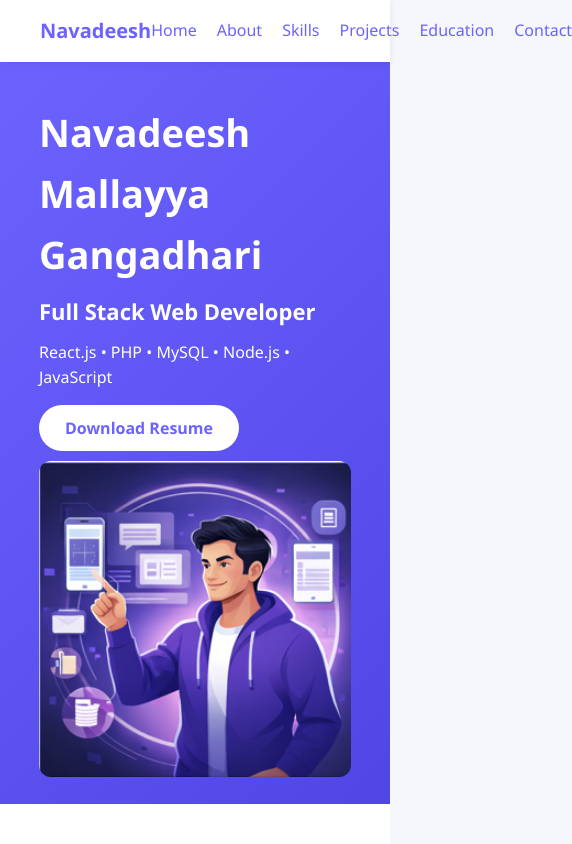
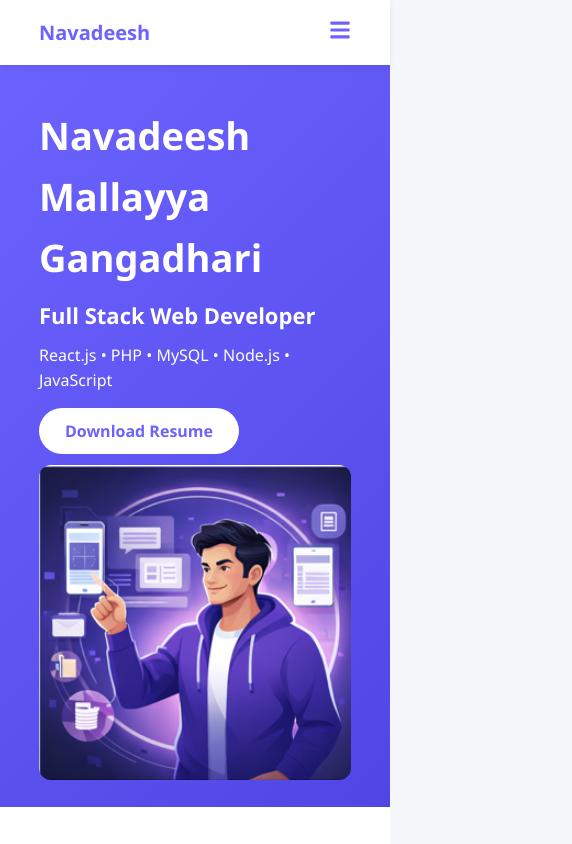
Before and after one commit to navdish15/navadeesh-portfolio, a React (Create React App) app: page / in a window 390 px wide. Shown: the top 844 px of the page, 572 px wide, since content can reach past the window. Built offline with nearby package versions, Linux system fonts and the light colour scheme.

Commit message:
Fixed mobile navbar styles

```diff
--- a/src/components/Navbar.js
+++ b/src/components/Navbar.js
@@ -1,8 +1,15 @@
+import { useState } from "react";
+import { FaBars, FaTimes } from "react-icons/fa";
+
 function Navbar() {
+  const [open, setOpen] = useState(false);
+
   return (
     <nav style={styles.nav}>
+      {/* Logo / Name */}
       <h2 style={styles.logo}>Navadeesh</h2>
 
+      {/* Desktop Menu */}
       <ul style={styles.menu}>
         <li><a href="#home">Home</a></li>
         <li><a href="#about">About</a></li>
@@ -11,6 +18,23 @@ function Navbar() {
         <li><a href="#education">Education</a></li>
         <li><a href="#contact">Contact</a></li>
       </ul>
+
+      {/* Mobile Icon */}
+      <div style={styles.mobileIcon} onClick={() => setOpen(!open)}>
+        {open ? <FaTimes /> : <FaBars />}
+      </div>
+
+      {/* Mobile Menu */}
+      {open && (
+        <ul style={styles.mobileMenu}>
+          <li onClick={() => setOpen(false)}><a href="#home">Home</a></li>
+          <li onClick={() => setOpen(false)}><a href="#about">About</a></li>
+          <li onClick={() => setOpen(false)}><a href="#skills">Skills</a></li>
+          <li onClick={() => setOpen(false)}><a href="#projects">Projects</a></li>
+          <li onClick={() => setOpen(false)}><a href="#education">Education</a></li>
+          <li onClick={() => setOpen(false)}><a href="#contact">Contact</a></li>
+        </ul>
+      )}
     </nav>
   );
 }
@@ -21,7 +45,7 @@ const styles = {
     top: 0,
     zIndex: 1000,
     backgroundColor: "var(--white)",
-    padding: "15px 40px",
+    padding: "15px 10%",
     display: "flex",
     justifyContent: "space-between",
     alignItems: "center",
@@ -38,6 +62,23 @@ const styles = {
     display: "flex",
     gap: "20px",
   },
+  mobileIcon: {
+    display: "none",
+    fontSize: "22px",
+    color: "var(--primary)",
+    cursor: "pointer",
+  },
+  mobileMenu: {
+    position: "absolute",
+    top: "65px",
+    left: 0,
+    width: "100%",
+    backgroundColor: "var(--white)",
+    listStyle: "none",
+    padding: "20px 0",
+    textAlign: "center",
+    boxShadow: "0 10px 30px rgba(0,0,0,0.1)",
+  },
 };
 
 export default Navbar;
--- a/src/index.css
+++ b/src/index.css
@@ -34,7 +34,6 @@ html {
 
 section {
   scroll-margin-top: 80px;
-  margin: 0;
 }
 
 /* ================= LINKS ================= */
@@ -82,3 +81,27 @@ footer a:hover {
   color: #ffffff;
   transform: translateY(-4px);
 }
+
+/* ================= MOBILE NAVBAR FIX ================= */
+@media (max-width: 768px) {
+  /* Hide desktop menu */
+  nav ul {
+    display: none !important;
+  }
+
+  /* Show hamburger icon */
+  nav div {
+    display: block !important;
+  }
+
+  /* Mobile menu spacing */
+  nav ul li {
+    margin: 15px 0;
+  }
+
+  nav ul li a {
+    font-size: 18px;
+    font-weight: 500;
+    color: var(--primary);
+  }
+}
```
